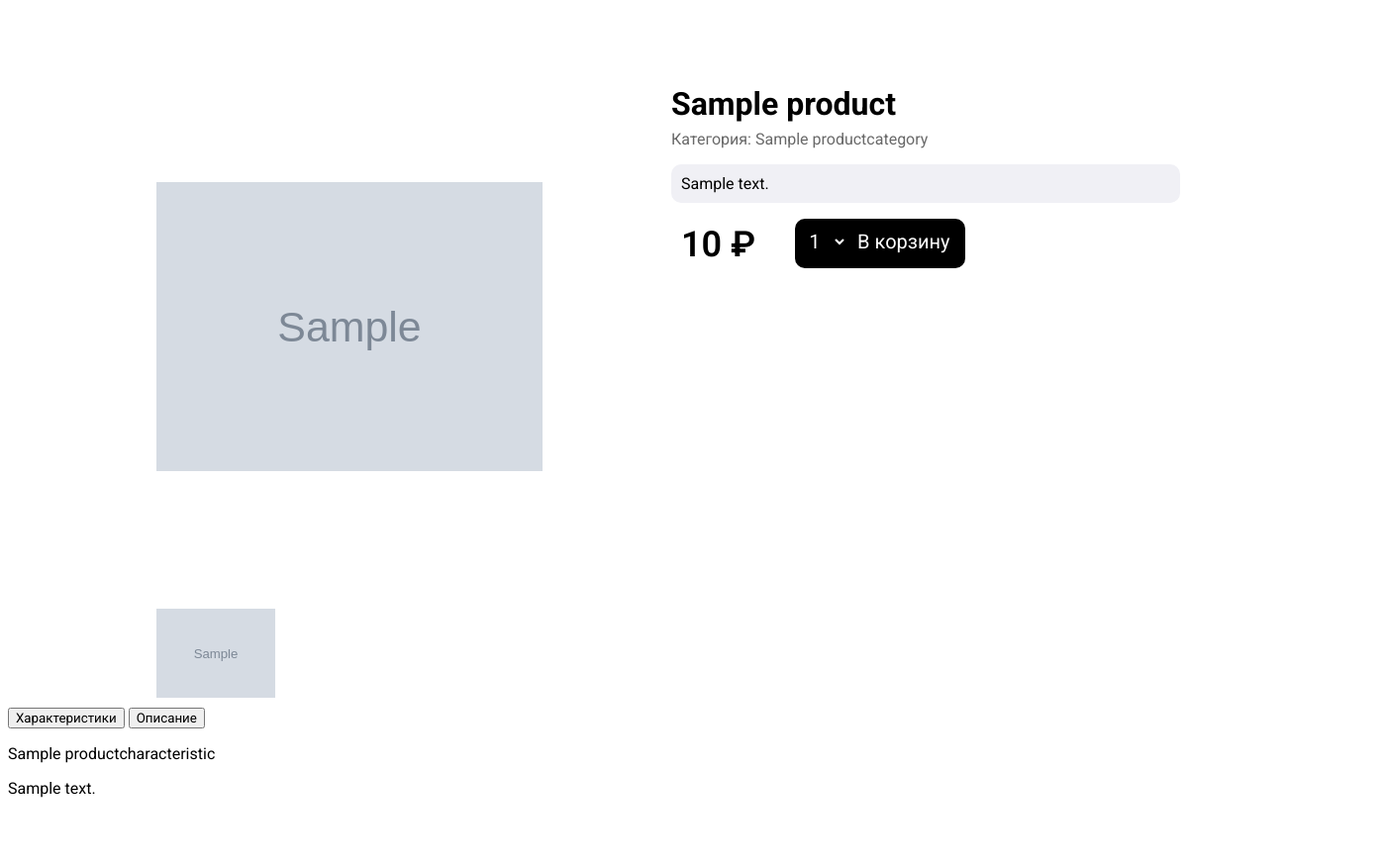
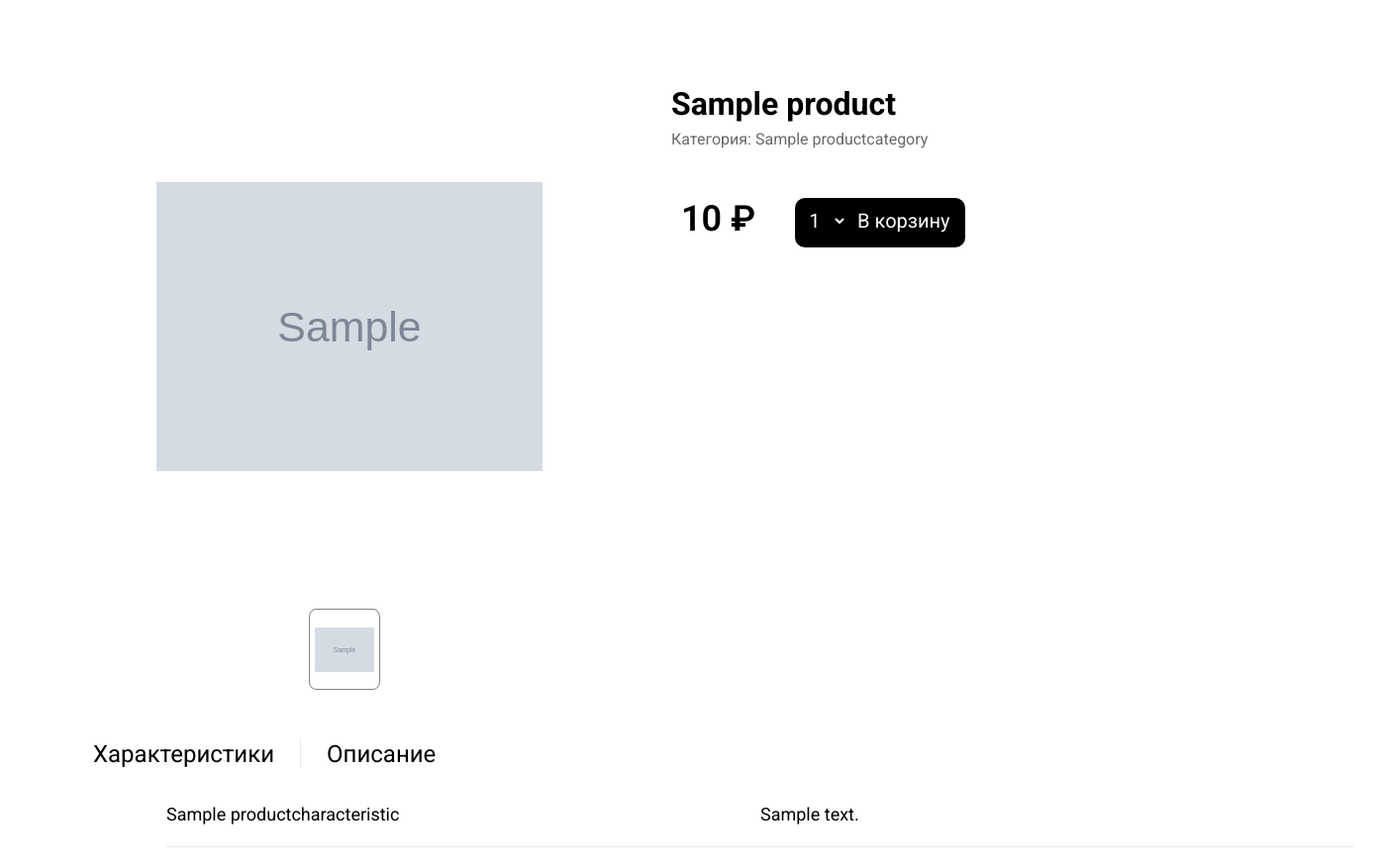
Before and after one commit to MisdGhost17/online-shop, a Django app: a page that uses shop/products/templates/products/product_detail.html in a window 1400 px wide. Shown: the part 94-970 px from the top of the page at 99% size. Before the commit the page ends 900 px from the top, so only its background shows below. Run offline with Django 5.2, Linux system fonts and the light colour scheme; tables that the repository leaves empty hold one stand-in row (values such as "Sample post"); grey boxes marked "Sample" are stand-in pictures.

Commit message:
product detail fix

```diff
--- a/shop/cart/views.py
+++ b/shop/cart/views.py
@@ -15,7 +15,7 @@
         cart.add(product,
                  quantity=form.cleaned_data['quantity'],
                  override_quantity=form.cleaned_data['override'])
-    return redirect('allproducts')
+    return redirect('productdetail', product_id=product.id)
 
 @login_required(login_url='login')
 def remove_product(request, product_id):
--- a/shop/products/models.py
+++ b/shop/products/models.py
@@ -5,6 +5,7 @@
     name = models.CharField(max_length=100)
     image = models.ImageField(upload_to='product')
     description = models.TextField(null=True, blank=True, default='')
+    short_description = models.TextField(null=True, blank=True, default='', max_length=200)  #не используется (удалить)!
     price = models.PositiveIntegerField()
     category = models.ForeignKey('ProductCategory', on_delete=models.PROTECT)
     created = models.DateTimeField(auto_now_add=True)
@@ -30,6 +31,6 @@
     product = models.ForeignKey('Product', related_name='images', on_delete=models.CASCADE)
 
 class ProductCharacteristics(models.Model):
-    name = models.CharField(max_length=20)
-    text = models.CharField(max_length=20)
+    name = models.CharField(max_length=100)
+    text = models.CharField(max_length=500)
     product = models.ForeignKey('Product', related_name='characteristics', on_delete=models.CASCADE)
--- a/shop/products/templates/products/product_detail.html
+++ b/shop/products/templates/products/product_detail.html
@@ -5,12 +5,12 @@
 <div class="product-detail">
     <div class="product-detail-top">
         <div class="product-detail-left">
-            <div class="product-detail-left-div-for-img">
+            <div id="div-dinamic-image" class="product-detail-left-div-for-img">
                 <img src="{{ product.image.url }}">
             </div>
             <div class="product-detail-other-images">
             {% for product_image in product_images %}
-                <div class="product-detail-other-image">
+                <div hx-trigger="mouseenter" hx-swap="innerhtml" hx-target="#div-dinamic-image" hx-get="/dimnamicimage={{ product_image.id }}/" class="product-detail-other-image">
                     <img class="product-image" src="{{ product_image.big_image.url }}"/>
                 </div>
             {% endfor %}
@@ -19,7 +19,7 @@
         <div class="product-detail-right">
             <h1 class="product-detail-name">{{ product.name }}</h1>
             <p class="product-detail-category">Категория: {{ product.category.name }}</p>
-            <p class="product-detail-description">{{ product.description }}</p>
+{#            <p class="product-detail-description">{{ product.short_description }}</p>#}
             <div class="product-detail-price-buy">
               <p class="product-detail-price">{{ product.price }} ₽</p>
                 <div class="product-detail-buy-btn">
@@ -32,15 +32,27 @@
             </div>
         </div>
     </div>
-    <button hx-get="{% url 'getcharacteristics' product.id %}" hx-target="#product-dinamic-div" hx-swap="innerHTML">Характеристики</button>
-    <button hx-get="{% url 'getdescription' product.id %}" hx-target="#product-dinamic-div" hx-swap="innerHTML">Описание</button>
-    <div id="product-dinamic-div">
+<div class="ch-des-section">
+    <div class="detail-btn-section">
+        <div class="char-btn-div">
+            <button class="char-btn" hx-get="{% url 'getcharacteristics' product.id %}" hx-target="#product-dinamic-div" hx-swap="innerHTML">Характеристики</button>
+        </div>
+        <div class="des-btn-div">
+            <button class="des-btn" hx-get="{% url 'getdescription' product.id %}" hx-target="#product-dinamic-div" hx-swap="innerHTML">Описание</button>
+        </div>
+    </div>
+    <div class="product-dinamic-div" id="product-dinamic-div">
         {% for character in product_characteristics %}
             <div class="product-characteristics">
-                <p>{{ character.name }}</p>
-                <p>{{ character.text }}</p>
+            <div class="char-left">
+                <span class="char-name">{{ character.name }}</span>
+            </div>
+            <div class="char-right">
+                <span class="char-text">{{ character.text }}</span>
+            </div>
             </div>
         {% endfor %}
     </div>
+    </div>
 </div>
 {% endblock %}
--- a/shop/products/urls.py
+++ b/shop/products/urls.py
@@ -1,7 +1,7 @@
 from django.shortcuts import redirect
 from django.urls import path
 from products.views import allproducts, show_products_for_category, product_detail, redirect_to_allproducts, \
-    get_char_by_id, get_description_by_id
+    get_char_by_id, get_description_by_id, get_dinamic_image
 from cart.views import add_product, remove_product, cart_detail, update_product
 
 
@@ -18,4 +18,5 @@
     path('category/<int:cat_id>/', show_products_for_category ,name='showcategoryproducts'),
     path('getcharacteristics=<int:product_id>/', get_char_by_id , name='getcharacteristics'),
     path('getdescription=<int:product_id>/', get_description_by_id , name='getdescription'),
+    path('dimnamicimage=<int:image_id>/', get_dinamic_image, name='getdinamicimage'),
 ]
--- a/shop/products/views.py
+++ b/shop/products/views.py
@@ -54,6 +54,7 @@
     return render(request, 'products/index.html', context)
 
 def product_detail(request, product_id):
+    cart = Cart(request)
     product = Product.objects.get(pk=product_id)
     cart_product_form = CartAddProductForm()
     product_images = ProductImage.objects.filter(product=product_id)
@@ -66,6 +67,7 @@
         'product_images': product_images,
         'search_form': ProductSearchForm(),
         'product_characteristics': product_characteristics,
+        'products_in_cart': cart.len_all_products_in_cart(),
     }
     return render(request, 'products/product_detail.html', context)
 
@@ -82,3 +84,10 @@
         'product_description': product_description,
     }
     return render(request, 'products/product_description.html', context)
+
+def get_dinamic_image(request, image_id):
+    dinamic_image = ProductImage.objects.get(id=image_id)
+    context = {
+        'dinamic_image': dinamic_image,
+    }
+    return render(request, 'products/dinamic-image.html', context)
--- a/shop/static/css/main.css
+++ b/shop/static/css/main.css
@@ -574,9 +574,13 @@
 }
 
 .product-detail-description{
-    background-color: #f0f0f5;
+    margin-top: 0;
+    margin-left: 50px;
+    width: 1200px;
+    font-size: 20px;
     padding: 10px;
-    border-radius: 10px;
+    font-weight: bold;
+    line-height: 1.3;
 }
 
 .product-detail-price-buy{
@@ -586,12 +590,13 @@
 
 .product-detail-price{
     font-size: 36px;
-    margin-top: 5px;
+    margin-top: 34px;
     font-weight: 600;
     margin-left: 10px;
 }
 
 .product-detail-buy-btn{
+    margin-top: 34px;
     border-radius: 10px;
     padding: 10px;
     height: 30px;
@@ -615,18 +620,26 @@
 .product-detail-other-images{
     display: flex;
     align-items: center;
-    justify-content: start;
+    justify-content: center;
     flex-wrap: wrap;
     margin-top: 30px;
     width: 600px;
+    margin-left: -100px;
 }
 .product-detail-other-image{
-    width: 120px;
-    margin-right: 40px;
+    display:flex;
+    justify-content: center; /*центрируем элемент по горизонтали */
+    align-items: center;
+    border: 0.5px solid grey;
+    width: 70px;
+    height: 80px;
+    margin-right: 20px;
+    border-radius: 10%;
 }
 .product-detail-other-image img{
-    max-width: 120px;
-    max-height: 150px;
+    margin: 5px;
+    max-width: 60px;
+    max-height: 70px;
 }
 
 .parent-login-form{
@@ -850,3 +863,96 @@
     margin: -10px;
     font-size: 20px;
 }
+
+.ch-des-section{
+    margin-left: 60px;
+    margin-bottom: 20px;
+}
+
+.des-btn{
+    border: None;
+    background-color: #ffffff;
+    font-size: 24px;
+    padding-bottom: 5px;
+}
+
+.des-btn:hover{
+    border-bottom: 1px solid black;
+}
+
+.des-btn:focus{
+    border-bottom: 1px solid black;
+}
+
+.des-btn:active{
+    border-bottom: 1px solid black;
+}
+
+.des-btn-div{
+    margin-left: 20px;
+    padding-bottom: 5px;
+    height: 24px;
+}
+
+.char-btn{
+    border: None;
+    background-color: #ffffff;
+    margin-left: 20px;
+    margin-right: 20px;
+    font-size: 24px;
+    padding-bottom: 5px;
+}
+
+.char-btn-div{
+    border-right: 1px solid #e8e8ed;
+    padding-bottom: 5px;
+    height: 24px;
+}
+
+.char-btn:hover{
+    border-bottom: 1px solid black;
+}
+
+.char-btn:focus{
+    border-bottom: 1px solid black;
+}
+
+.char-btn:active{
+    border-bottom: 1px solid black;
+}
+
+.detail-btn-section{
+    margin-top: 50px;
+    position: relative;
+    display: flex;
+    justify-content: start;
+    padding-bottom: 15px;
+}
+
+.product-dinamic-div{
+    margin-top: 0px;
+}
+
+.product-characteristics{
+    padding-top: 20px;
+    padding-bottom: 20px;
+    border-bottom: 1px solid #e8e8ed;
+    margin-left: 100px;
+    display: flex;
+    justify-content: start;
+    width: 1200px;
+    font-size: 18px;
+    line-height: 24px;
+}
+
+.char-left{
+    display: flex;
+    justify-content: start;
+    width: 600px;
+}
+
+.char-right{
+    display: flex;
+    justify-content: start;
+    width: 600px;
+}
```
Also changed, not shown: shop/products/templates/products/dinamic-image.html (added, +7 -0 lines), shop/products/templates/products/product_char.html (+9 -5 lines), shop/media/product/zxcdanil.jpg (deleted), shop/products/migrations/0007_product_short_description.py (added), shop/products/migrations/0008_alter_productcharacteristics_name_and_more.py (added).
